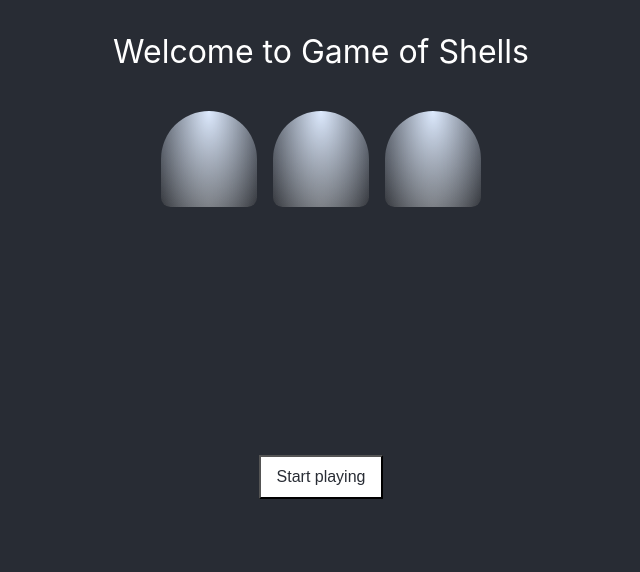
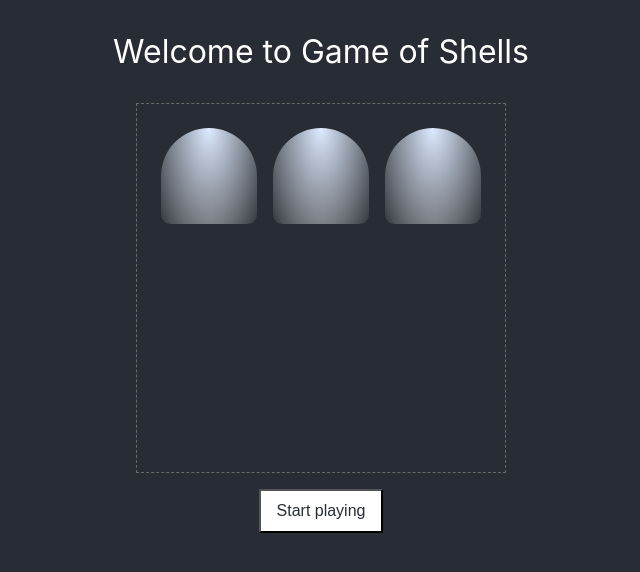
Before and after one commit to martafernandes/game-of-shells, a React (Create React App) app: page / in a window 1280 px wide. Shown: the top 572 px of the page, without its empty margins (319-959 px from the left). Built offline with nearby package versions, Linux system fonts and the light colour scheme.

Commit message:
added border and padding to game board

```diff
--- a/src/components/GameBoard/GameBoard.css
+++ b/src/components/GameBoard/GameBoard.css
@@ -2,6 +2,8 @@
     display: inline-flex;
     flex-wrap: wrap;
     justify-content: center;
+    border: 0.1rem dashed dimgrey;
+    padding: 1rem;
 }
 
 .containerWrapper {
```
